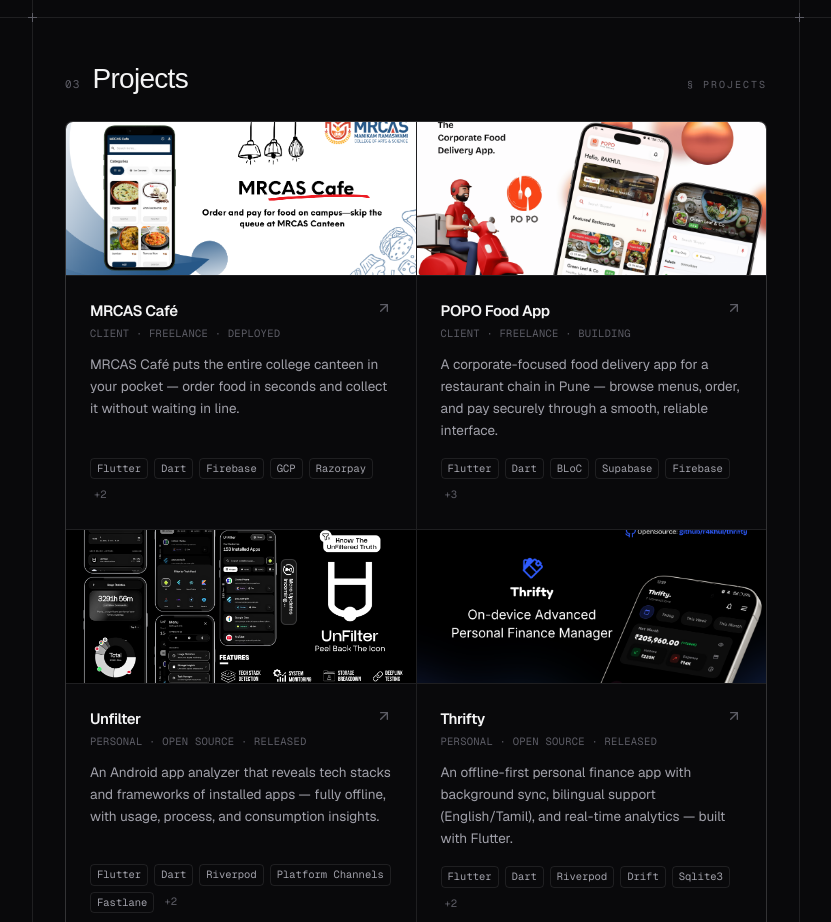
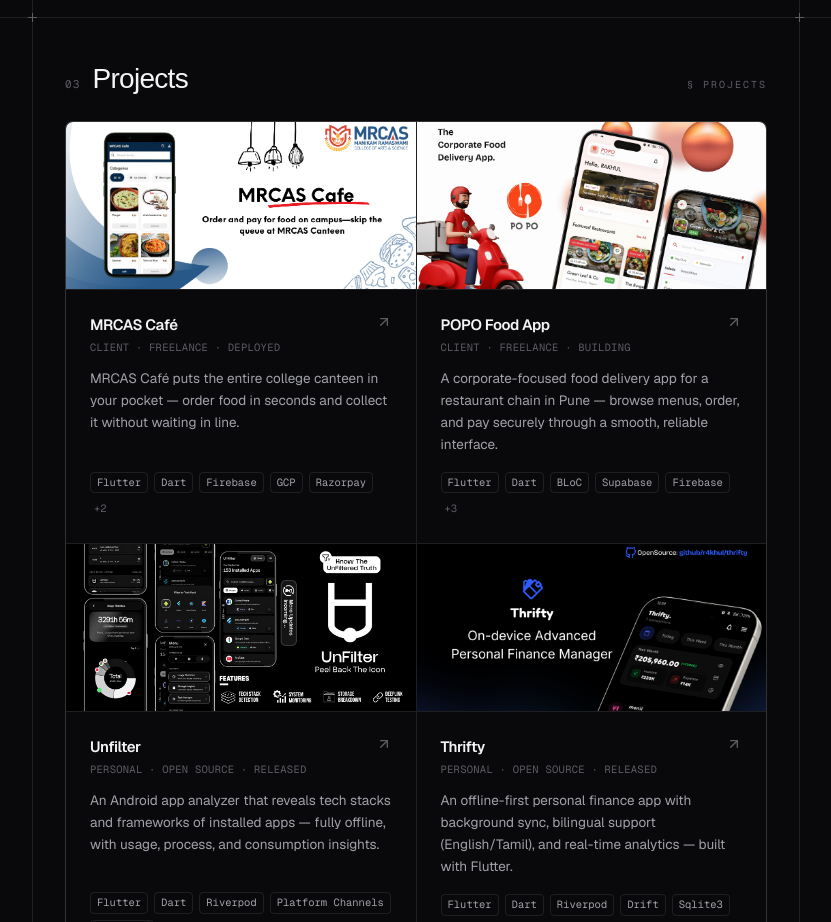
Before and after one commit to r4khul/portfolio, a Next.js app: page / in a window 1280 px wide. Shown: the part 1380-2302 px from the top of the page, without its empty margins (224-1055 px from the left). Built offline with nearby package versions, Linux system fonts and the light colour scheme; a web font is replaced by a local one.

Commit message:
style: increase project image heights by 10%

```diff
--- a/src/app/projects/[slug]/page.tsx
+++ b/src/app/projects/[slug]/page.tsx
@@ -33,7 +33,7 @@
   return (
     <main>
       {/* Cover */}
-      <div className="relative h-32 overflow-hidden sm:h-56">
+      <div className="relative h-[141px] overflow-hidden sm:h-[246px]">
         {project.cover ? (
           <Image
             src={project.cover}
--- a/src/components/home/projects.tsx
+++ b/src/components/home/projects.tsx
@@ -17,7 +17,7 @@
               href={`/projects/${project.slug}`}
               className="group flex h-full flex-col transition-colors hover:bg-surface"
             >
-              <div className="relative aspect-[5/2.2] overflow-hidden border-b border-edge">
+              <div className="relative aspect-[5/2.4] overflow-hidden border-b border-edge">
                 {project.cover ? (
                   <Image
                     src={project.cover}
```
